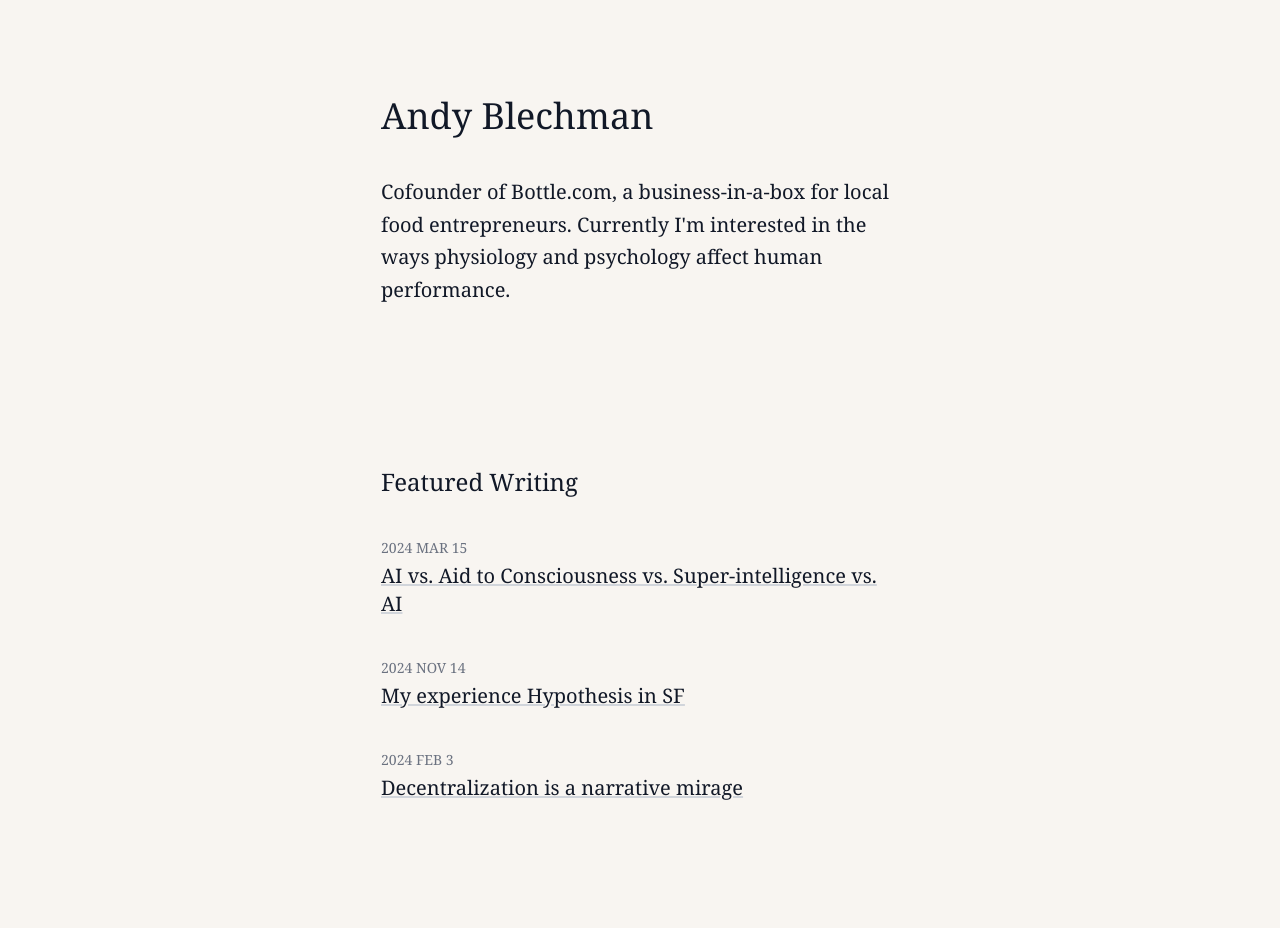
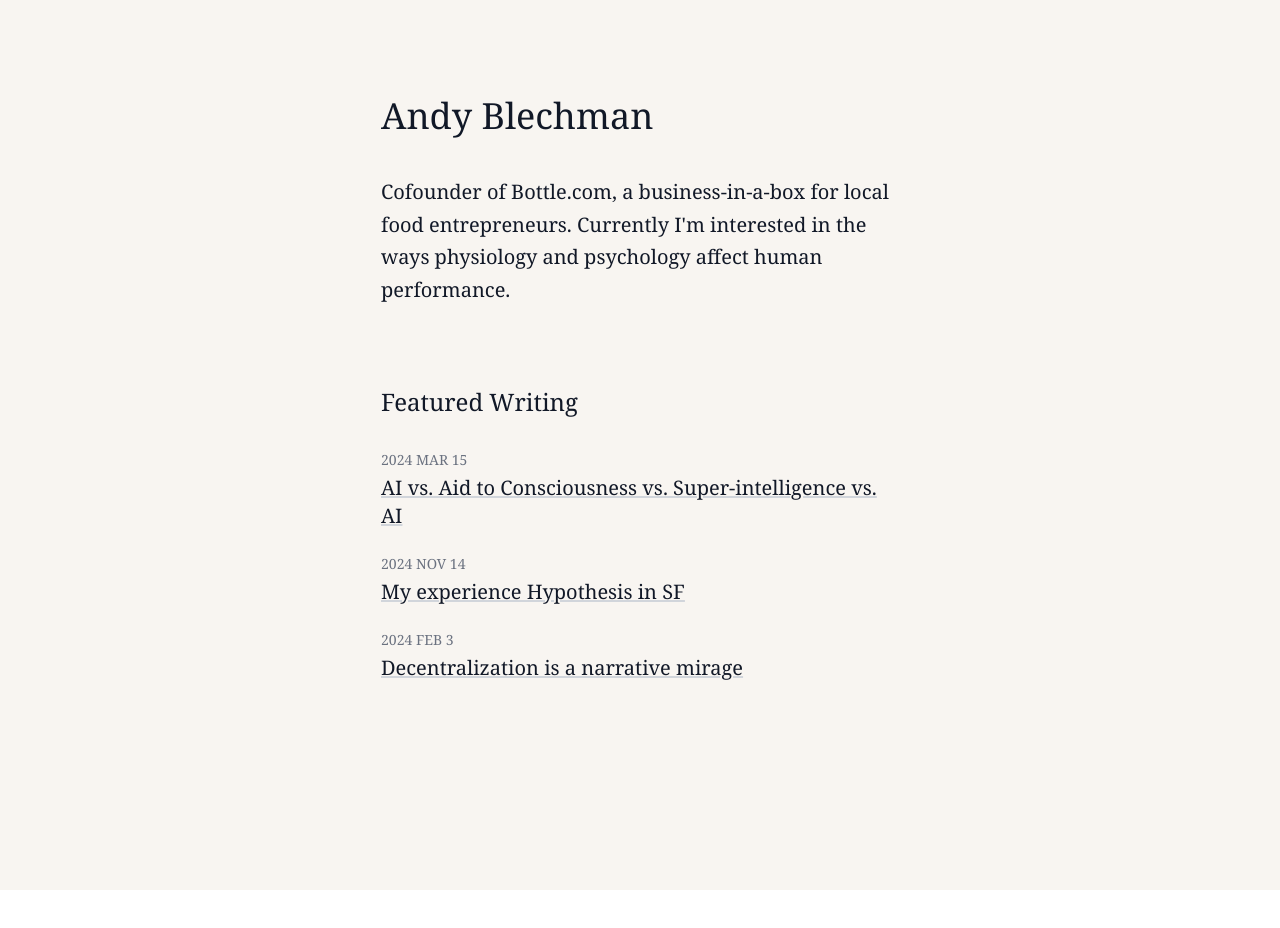
Before and after one commit to ablechman/andyblechman.com, a React (Vite) app: page / in a window 1280 px wide. Shown: the top 928 px of the page. After the commit the page ends 890 px from the top, so only its background shows below. Built offline with nearby package versions, Linux system fonts and the light colour scheme; the HTML template or start-up script is replaced by a standard one.

Commit message:
spacing v 11

```diff
--- a/src/App.jsx
+++ b/src/App.jsx
@@ -21,8 +21,8 @@ const App = () => {
 
   return (
     <div className="min-h-screen bg-[#f8f5f1] font-serif text-gray-900">
-      <div className="max-w-[550px] mx-auto pt-24 pb-10 px-4">
-        <header className="mb-40">
+      <div className="max-w-[550px] mx-auto pt-24 pb-20 px-4">
+        <header className="mb-20">  {/* Reduced from mb-32 to mb-20 */}
           <h1 className="text-4xl font-normal mb-10">Andy Blechman</h1>
           <p className="text-xl leading-relaxed">
             Cofounder of Bottle.com, a business-in-a-box for local food entrepreneurs. Currently I'm interested in the ways physiology and psychology affect human performance.
@@ -31,8 +31,8 @@ const App = () => {
 
         <main>
           <section className="mb-32">
-            <h2 className="text-2xl font-normal mb-10">Featured Writing</h2>
-            <div className="space-y-10">
+            <h2 className="text-2xl font-normal mb-8">Featured Writing</h2>
+            <div className="space-y-6">
               {blogPosts.map((post, index) => (
                 <div key={index} className="group">
                   <div className="text-sm text-gray-500 mb-1">{post.date}</div>
@@ -47,7 +47,7 @@ const App = () => {
             </div>
           </section>
 
-          {/* Keep the rest of the sections the same */}
+          {/* The rest of your sections remain the same */}
         </main>
       </div>
     </div>
```
